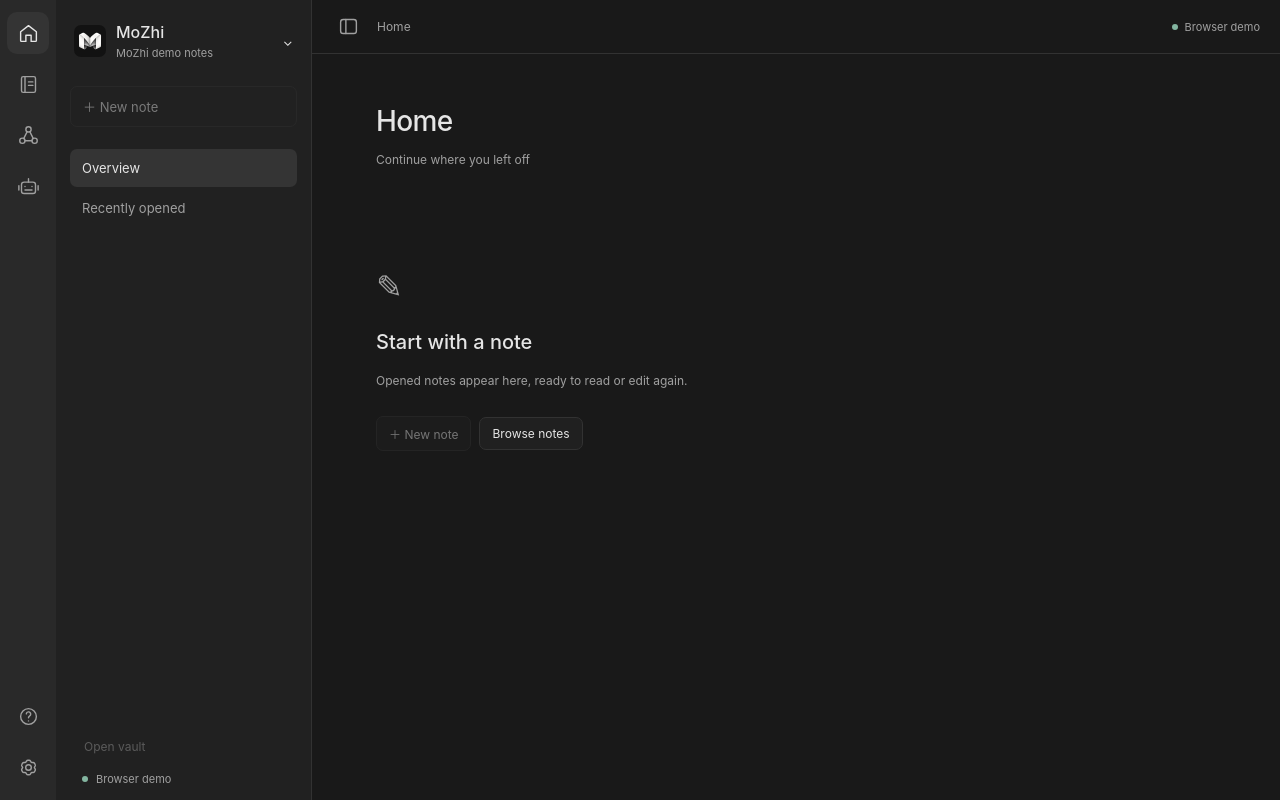
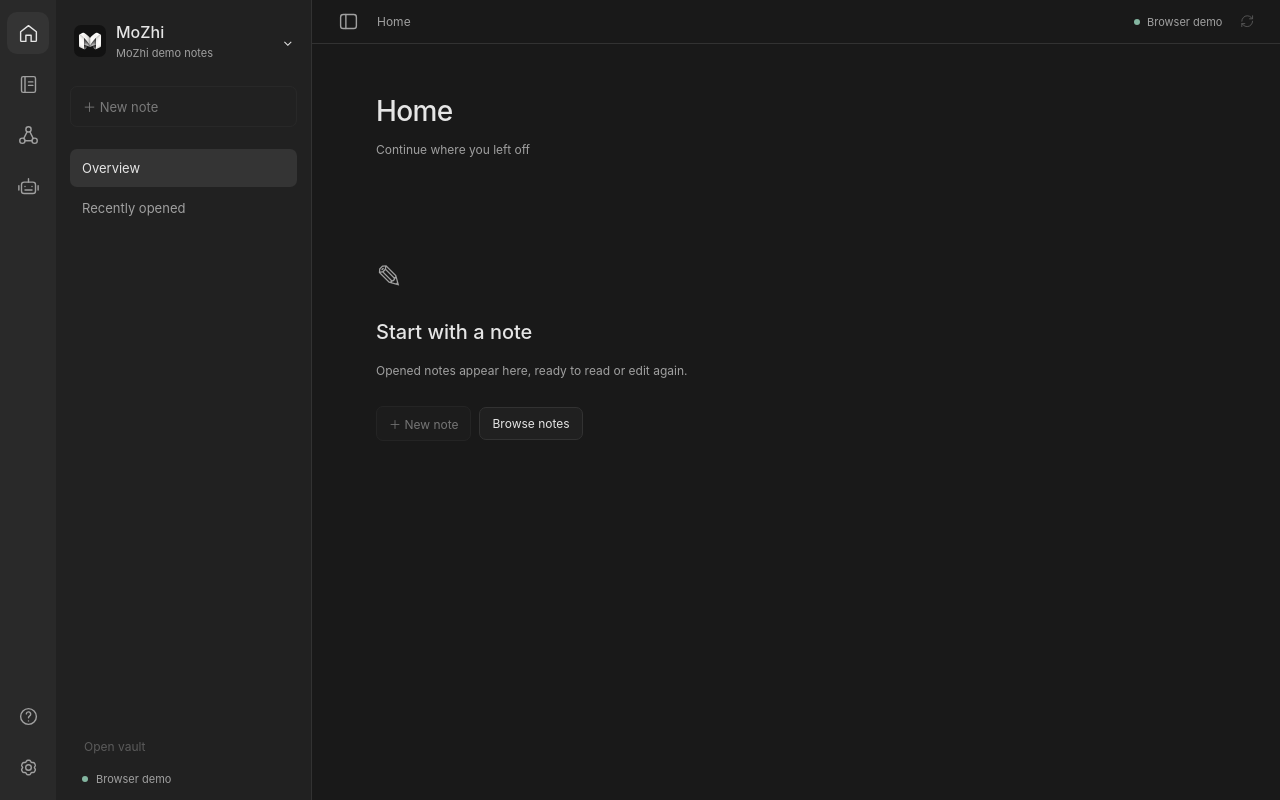
Before and after one commit to yue19870813/mozhi, a React (Vite) app in the folder apps/desktop-mobile/: page / in a window 1280 px wide. Built offline with nearby package versions, Linux system fonts and the light colour scheme.

Commit message:
feat: 添加手动同步入口并压缩工具栏高度
【由 git-commit-changes skill 自动提交】

```diff
--- a/apps/desktop-mobile/package.json
+++ b/apps/desktop-mobile/package.json
@@ -17,6 +17,7 @@
     "@codemirror/view": "^6.36.5",
     "@tauri-apps/api": "^2.0.0",
     "cytoscape": "^3.32.0",
+    "lucide-react": "^1.52.0",
     "react": "^19.0.0",
     "react-dom": "^19.0.0",
     "react-markdown": "^10.1.0",
--- a/apps/desktop-mobile/src/App.tsx
+++ b/apps/desktop-mobile/src/App.tsx
@@ -1,6 +1,7 @@
 import { t, useLanguage, dateTime } from './i18n';
 import { LanguageSettings } from './LanguageSettings';
 import { AboutPage } from './AboutPage';
+import { RefreshCw } from 'lucide-react';
 import { lazy, Suspense, useCallback, useEffect, useRef, useState } from 'react';
 import { getCurrentWindow } from '@tauri-apps/api/window';
 import { listen } from '@tauri-apps/api/event';
@@ -324,7 +325,7 @@ export default function App(){
     <div className="sidebar-bottom"><button disabled={!native||busy||composing||syncing} onClick={()=>void openVault()}>{t("打开笔记库")}</button><div className="local-indicator"><span className="dot"/>{native?t("本地工作区"):t("浏览器内存演示")}</div></div>
   </>;
   return <AppShell active={module} disabled={busy||composing||!!modal||history!==null} onNavigate={next=>void switchModule(next)} sidebar={sidebarContent} sidebarVisible={sidebar.visible} dismissSidebar={sidebar.dismiss}>
-    <header className="topbar"><button className="sidebar-toggle" title={sidebar.visible?t("隐藏侧栏"):t("展开侧栏")} aria-label={sidebar.visible?t("收起侧栏"):t("展开侧栏")} aria-expanded={sidebar.visible} aria-controls="module-sidebar" onClick={sidebar.toggle}><Icon name="panel"/></button><div className="breadcrumb">{module==='notes'?t("笔记库 / {0}", path||t('未选择笔记')):t(moduleLabels[module])}</div><div className="save-status" role="status"><span aria-hidden="true" className={`dot ${busy||syncing||syncBlocked||autoPaused||!!error||!!session.current?.dirty?'status-pending':''}`}/>{t(status)}</div></header>
+    <header className="topbar"><button className="sidebar-toggle" title={sidebar.visible?t("隐藏侧栏"):t("展开侧栏")} aria-label={sidebar.visible?t("收起侧栏"):t("展开侧栏")} aria-expanded={sidebar.visible} aria-controls="module-sidebar" onClick={sidebar.toggle}><Icon name="panel"/></button><div className="breadcrumb">{module==='notes'?t("笔记库 / {0}", path||t('未选择笔记')):t(moduleLabels[module])}</div><div className="save-status" role="status"><span aria-hidden="true" className={`dot ${busy||syncing||syncBlocked||autoPaused||!!error||!!session.current?.dirty?'status-pending':''}`}/>{t(status)}</div><button className="topbar-sync" title={t("立即同步")} aria-label={t("立即同步")} aria-busy={syncing} disabled={!native||!vault||busy||composing||syncing||syncBlocked||!!modal||history!==null} onClick={()=>void syncNow()}><RefreshCw size={18} strokeWidth={1.6} aria-hidden="true"/></button></header>
     {error&&<div className="notice error" role="alert"><span>{t(error)}</span>{path&&<button disabled={busy||composing} onClick={()=>{setBusy(true);api.draft(path,session.current?.text??content).then(()=>loadNote(path)).catch(e=>setError(errorText(e))).finally(()=>setBusy(false));}}>{t("保留草稿并重读磁盘")}</button>}<button aria-label={t("关闭提示")} onClick={()=>setError('')}>×</button></div>}
     {syncing&&<div className="notice" role="status">{t("正在同步；可以浏览笔记，编辑和切换笔记库将在完成后恢复。")}</div>}
     {syncBlocked&&<div className="notice"><span>{t("此库有待处理的 Git 冲突，编辑暂时只读。")}</span><button disabled={busy||composing} onClick={()=>void selectSettings('sync')}>{t("处理冲突")}</button></div>}
--- a/apps/desktop-mobile/src/styles.css
+++ b/apps/desktop-mobile/src/styles.css
@@ -60,8 +60,15 @@ summary { cursor:pointer; }
 .file-actions { flex-wrap:wrap; }
 .search-result strong { font-weight:500; font-size:13px; }
 .search-result small,.search-result span { font-size:11px; overflow-wrap:anywhere; }
-.topbar { height:54px; padding:0 20px; gap:12px; }
+.topbar { height:44px; padding:0 20px; gap:12px; }
 .topbar .breadcrumb { flex:1; }
+.topbar-sync { display:grid; place-items:center; flex-shrink:0; width:25.6px; height:25.6px; padding:0; border:0; border-radius:6px; background:transparent; color:var(--muted); }
+.topbar-sync svg { width:14.4px; height:14.4px; }
+.topbar-sync:hover:not(:disabled) { background:var(--selected); color:var(--text); }
+.topbar-sync[aria-busy="true"] { color:var(--accent); opacity:1; }
+.topbar-sync[aria-busy="true"] svg { animation:sync-rotate 1.4s linear infinite; }
+@keyframes sync-rotate { to { transform:rotate(360deg); } }
+@media(prefers-reduced-motion:reduce) { .topbar-sync[aria-busy="true"] svg { animation:none; } }
 .sidebar-toggle { display:grid; place-items:center; padding:6px; border:0; background:transparent; color:var(--muted); flex-shrink:0; }
 .page-slot { display:flex; flex-direction:column; flex:1; min-height:0; overflow:auto; }
 .home-page { width:100%; max-width:1000px; padding:48px clamp(24px,5vw,76px); margin:0 auto; }
@@ -81,7 +88,7 @@ summary { cursor:pointer; }
 .home-empty h2 { font-weight:500; font-size:20px; margin-top:24px; }
 .home-empty .workspace-toolbar { margin-top:24px; }
 /* Wrap according to the space left by the resizable module sidebar. */
-.note-workspace .note-heading { padding:12px 24px; gap:10px 20px; flex-direction:row; align-items:center; flex-wrap:wrap; flex-shrink:0; }
+.note-workspace .note-heading { padding:6px 24px; gap:10px 20px; flex-direction:row; align-items:center; flex-wrap:wrap; flex-shrink:0; }
 .note-heading-copy { flex:1 1 180px; min-width:0; }
 .note-heading h1 { font-size:17px; line-height:24px; letter-spacing:0; margin:0; overflow:hidden; text-overflow:ellipsis; white-space:nowrap; }
 .note-heading-copy .subtle { font-size:11px; line-height:18px; overflow:hidden; text-overflow:ellipsis; white-space:nowrap; }
@@ -151,7 +158,7 @@ summary { cursor:pointer; }
   .recent-row { gap:10px; flex-wrap:wrap; }
   .recent-row time { margin-left:32px; }
   .recent-copy { flex-basis:calc(100% - 40px); }
-  .note-workspace .note-heading { padding:10px 12px; gap:8px; }
+  .note-workspace .note-heading { padding:6px 12px; gap:8px; }
   .note-heading-copy { flex-basis:100%; }
   .editing-area .document-panes { margin:0 12px; }
   .relations { right:12px; }
```
Also changed, not shown: 1 other file (tests, documents, lock files or other folders).
